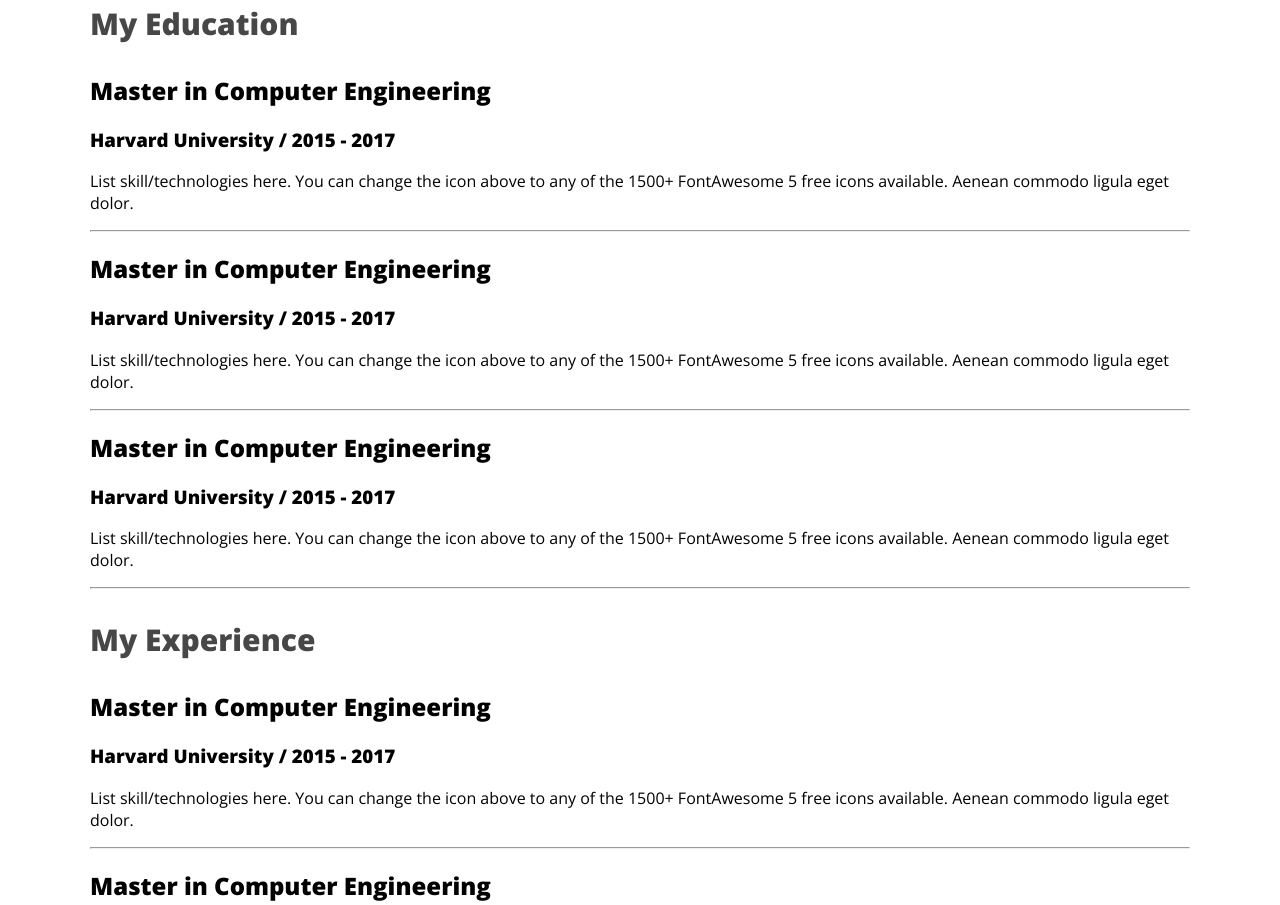
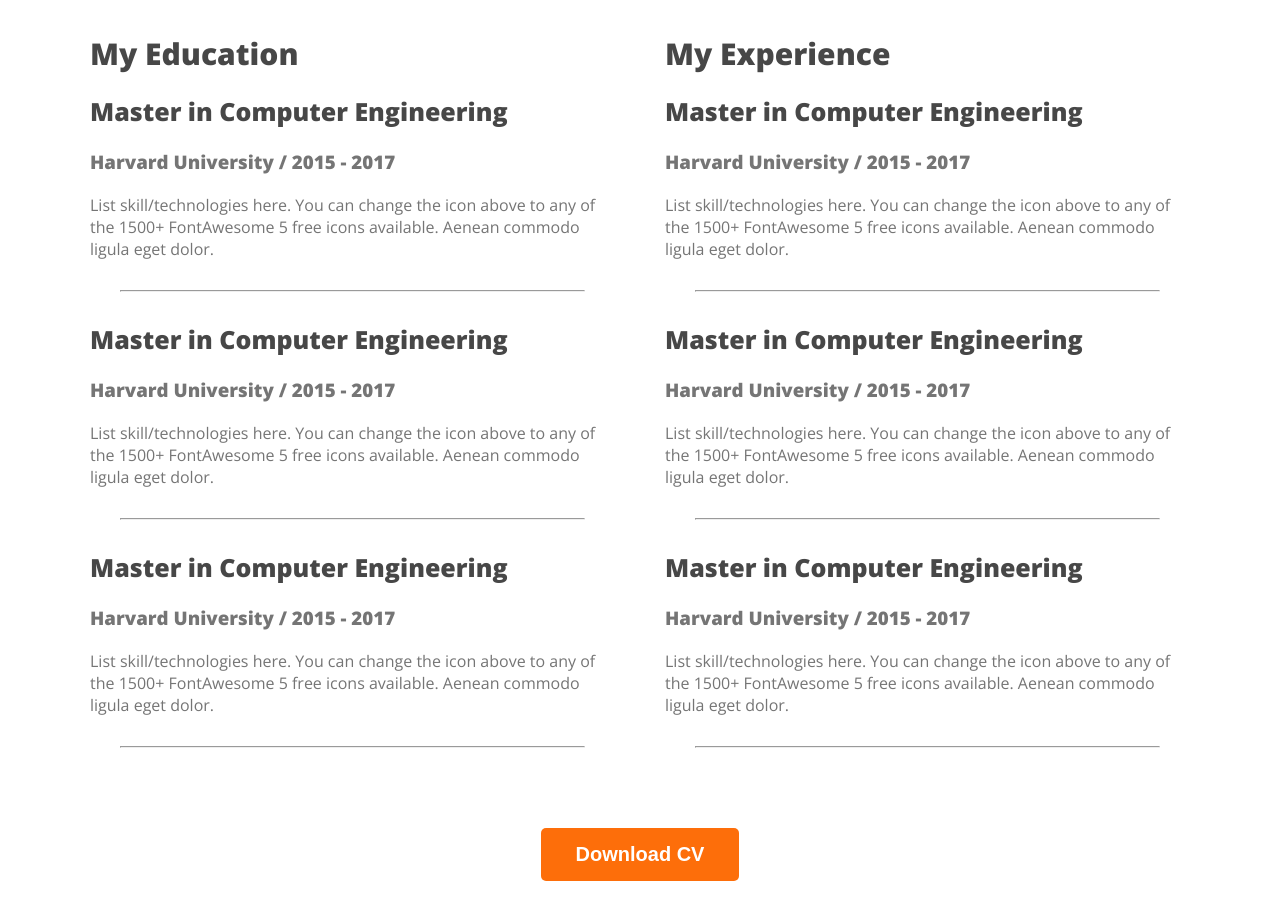
Before and after one commit to afiaafifa/web-developer-portfolio, a plain HTML site: page index.html in a window 1280 px wide. Shown: the part 2396-3301 px from the top of the page. Drawn offline with nearby package versions, Linux system fonts and the light colour scheme.

Commit message:
finished resume section

```diff
--- a/index.html
+++ b/index.html
@@ -153,6 +153,9 @@
                 <hr>
             </div>
         </div>
+        <div class="download-cv">
+            <button class="btn-primary">Download CV</button>
+        </div>
 
 
     </main>
--- a/style/portfolio.css
+++ b/style/portfolio.css
@@ -162,6 +162,35 @@ main section {
 
 /* resume section style*/
 .resume-container-title {
-    color:  #474747;
+    color: #474747;
     font-size: 30px;
-    font-weight: 700;}
+    font-weight: 700;
+    margin-bottom: 10px;
+}
+
+.resume-container {
+    display: flex;
+    gap: 50px;
+}
+.resume-item-institute{
+    margin-top: 0;
+    margin-bottom: 20px;
+}
+.resume-item-institute,
+.resume-item-description {
+    color: #757575;
+}
+
+.resume-item-title {
+    color: #474747;
+    font-size: 25px;
+    font-weight: 700;
+
+}
+.resume-container hr{
+    margin: 30px;
+}
+.download-cv{
+    text-align: center;
+    margin-top: 50px;
+}
```
